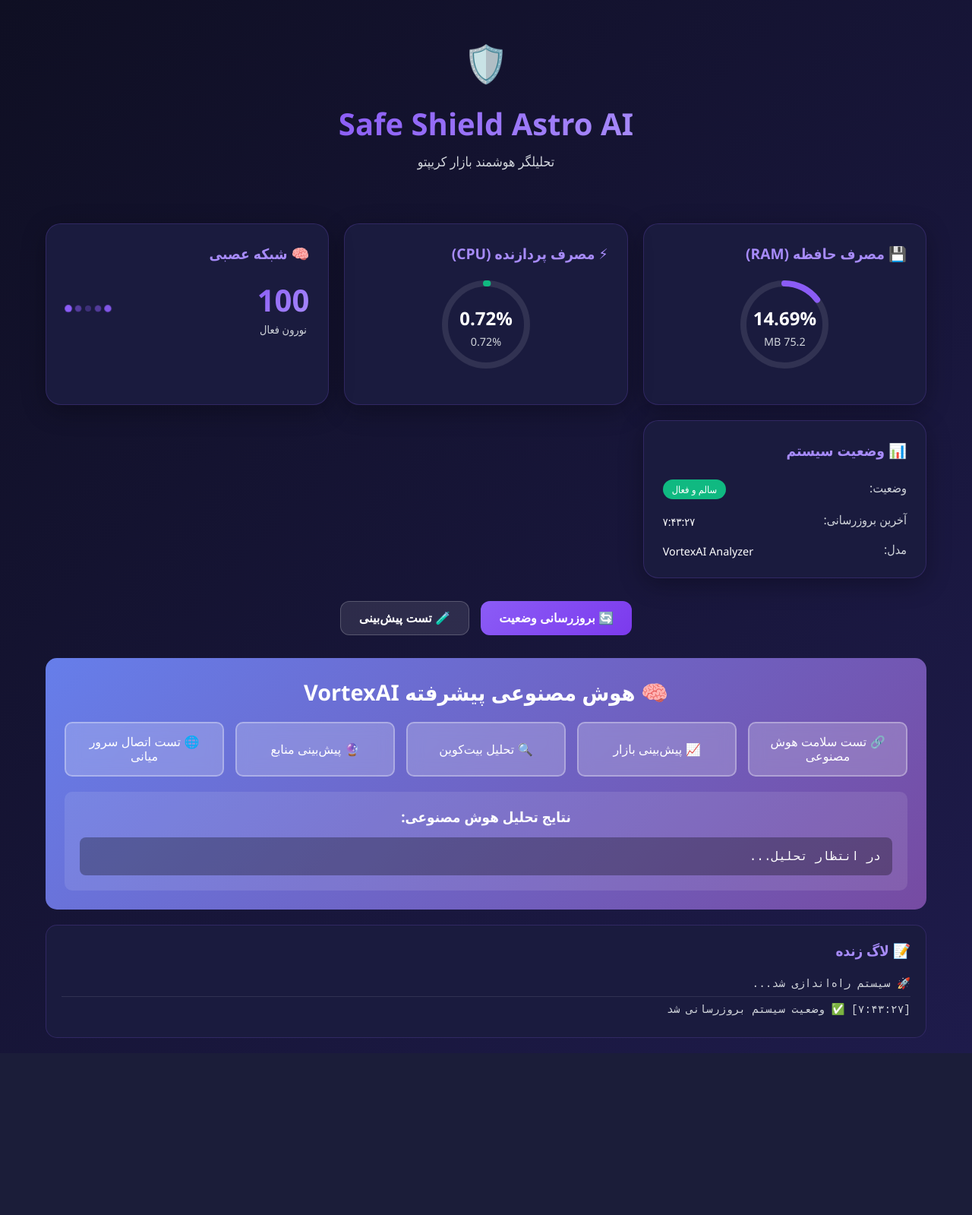
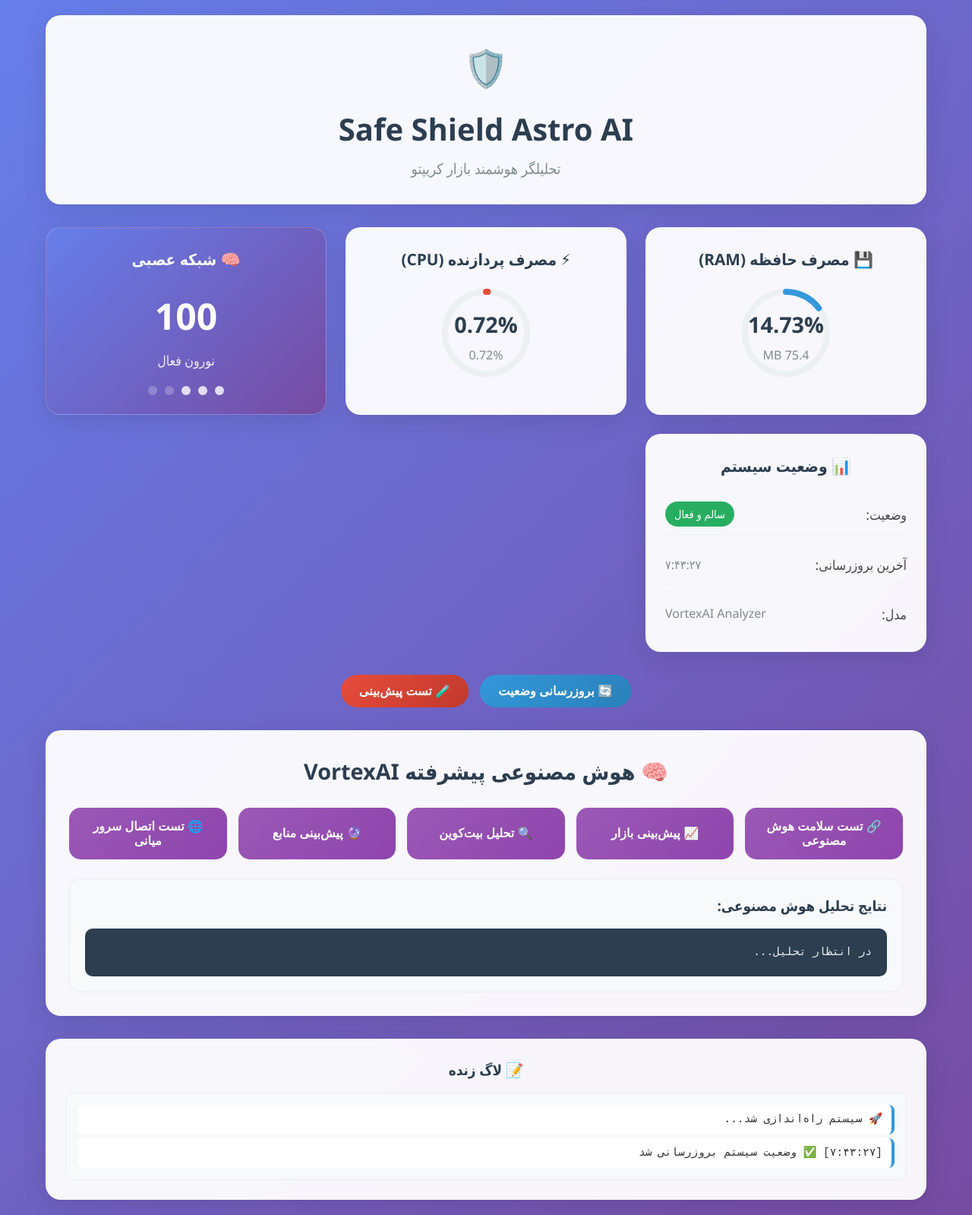
Before and after one commit to hanzo7656-prog/ai_test, a Flask app: page / in a window 1280 px wide. Shown: the whole page at 76% size. Before the commit the page ends 1386 px from the top, so only its background shows below. Run offline with Flask 3, Linux system fonts and the light colour scheme.

Commit message:
Update style.css

```diff
--- a/static/css/style.css
+++ b/static/css/style.css
@@ -1,17 +1,3 @@
-:root {
-    --primary-purple: #8B5CF6;
-    --primary-dark: #7C3AED;
-    --primary-light: #A78BFA;
-    --secondary-purple: #C4B5FD;
-    --background-dark: #0F0F23;
-    --background-card: #1A1B3E;
-    --text-primary: #FFFFFF;
-    --text-secondary: #D1D5DB;
-    --success: #10B981;
-    --warning: #F59E0B;
-    --danger: #EF4444;
-}
-
 * {
     margin: 0;
     padding: 0;
@@ -20,10 +6,10 @@
 
 body {
     font-family: 'Segoe UI', Tahoma, Geneva, Verdana, sans-serif;
-    background: linear-gradient(135deg, var(--background-dark) 0%, #1E1B4B 100%);
-    color: var(--text-primary);
+    background: linear-gradient(135deg, #667eea 0%, #764ba2 100%);
+    color: #333;
     min-height: 100vh;
-    direction: rtl;
+    line-height: 1.6;
 }
 
 .container {
@@ -34,70 +20,77 @@
 
 /* هدر */
 .header {
-    text-align: center;
-    margin-bottom: 40px;
-    padding: 30px 0;
+    background: rgba(255, 255, 255, 0.95);
+    backdrop-filter: blur(10px);
+    border-radius: 20px;
+    padding: 30px;
+    margin-bottom: 30px;
+    box-shadow: 0 8px 32px rgba(0, 0, 0, 0.1);
+    border: 1px solid rgba(255, 255, 255, 0.2);
 }
 
 .logo {
-    display: flex;
-    flex-direction: column;
-    align-items: center;
-    gap: 10px;
+    text-align: center;
 }
 
 .logo-icon {
-    font-size: 3rem;
+    font-size: 3em;
     margin-bottom: 10px;
 }
 
 .logo h1 {
-    font-size: 2.5rem;
-    background: linear-gradient(135deg, var(--primary-purple), var(--primary-light));
-    -webkit-background-clip: text;
-    -webkit-text-fill-color: transparent;
-    background-clip: text;
+    font-size: 2.5em;
+    color: #2c3e50;
+    margin-bottom: 5px;
 }
 
 .subtitle {
-    color: var(--text-secondary);
-    font-size: 1.1rem;
+    font-size: 1.2em;
+    color: #7f8c8d;
+    font-weight: 300;
 }
 
-/* شبکه دشبورد */
+/* گرید دشبورد */
 .dashboard-grid {
     display: grid;
     grid-template-columns: repeat(auto-fit, minmax(280px, 1fr));
-    gap: 20px;
+    gap: 25px;
     margin-bottom: 30px;
 }
 
 /* کارت‌های وضعیت */
 .status-card {
-    background: var(--background-card);
+    background: rgba(255, 255, 255, 0.95);
+    backdrop-filter: blur(10px);
     border-radius: 20px;
     padding: 25px;
-    border: 1px solid rgba(139, 92, 246, 0.2);
-    box-shadow: 0 8px 32px rgba(0, 0, 0, 0.3);
+    box-shadow: 0 8px 32px rgba(0, 0, 0, 0.1);
+    border: 1px solid rgba(255, 255, 255, 0.2);
+    transition: transform 0.3s ease, box-shadow 0.3s ease;
+}
+
+.status-card:hover {
+    transform: translateY(-5px);
+    box-shadow: 0 12px 40px rgba(0, 0, 0, 0.15);
 }
 
 .card-header {
     margin-bottom: 20px;
+    text-align: center;
 }
 
 .card-header h3 {
-    color: var(--primary-light);
-    margin-bottom: 5px;
-    font-size: 1.2rem;
+    font-size: 1.3em;
+    color: #2c3e50;
+    font-weight: 600;
 }
 
-/* نوارهای دایره‌ای */
+/* پیشرفت حلقوی */
 .circular-progress {
+    position: relative;
     display: flex;
     justify-content: center;
     align-items: center;
-    position: relative;
-    margin: 15px 0;
 }
 
 .progress-ring {
@@ -105,13 +98,13 @@
 }
 
 .progress-ring-background {
-    fill: none;
-    stroke: rgba(255, 255, 255, 0.1);
+    fill: transparent;
+    stroke: #ecf0f1;
     stroke-width: 8;
 }
 
 .progress-ring-circle {
-    fill: none;
+    fill: transparent;
     stroke-width: 8;
     stroke-linecap: round;
     transform: rotate(-90deg);
@@ -120,11 +113,11 @@
 }
 
 .ram-progress {
-    stroke: var(--primary-purple);
+    stroke: #3498db;
 }
 
 .cpu-progress {
-    stroke: var(--success);
+    stroke: #e74c3c;
 }
 
 .progress-text {
@@ -137,82 +130,70 @@
 
 .percentage {
     display: block;
-    font-size: 1.5rem;
+    font-size: 1.8em;
     font-weight: bold;
-    color: var(--text-primary);
+    color: #2c3e50;
+    margin-bottom: 5px;
 }
 
 .value {
     display: block;
-    font-size: 0.9rem;
-    color: var(--text-secondary);
-    margin-top: 5px;
+    font-size: 1em;
+    color: #7f8c8d;
 }
 
-.status-indicator {
-    display: inline-block;
-    padding: 4px 12px;
-    border-radius: 20px;
-    font-size: 0.8rem;
-    font-weight: bold;
-    margin-top: 8px;
+/* کارت نورون‌ها */
+.neuron-card {
+    background: linear-gradient(135deg, #667eea 0%, #764ba2 100%);
+    color: white;
 }
 
-.status-excellent { background: var(--success); }
-.status-optimal { background: var(--primary-purple); }
-.status-warning { background: var(--warning); }
-.status-critical { background: var(--danger); }
+.neuron-card .card-header h3 {
+    color: white;
+}
 
-/* بخش نورون‌ها */
 .neuron-stats {
     display: flex;
+    flex-direction: column;
     align-items: center;
-    justify-content: space-between;
+    gap: 20px;
 }
 
 .neuron-count {
     text-align: center;
 }
 
-.neuron-count .number {
-    font-size: 2.5rem;
+.number {
+    display: block;
+    font-size: 3em;
     font-weight: bold;
-    background: linear-gradient(135deg, var(--primary-purple), var(--primary-light));
-    -webkit-background-clip: text;
-    -webkit-text-fill-color: transparent;
-    background-clip: text;
-    display: block;
+    margin-bottom: 5px;
 }
 
-.neuron-count .label {
-    color: var(--text-secondary);
-    font-size: 0.9rem;
+.label {
+    font-size: 1.1em;
+    opacity: 0.9;
+}
+
+.neuron-visual {
+    display: flex;
+    justify-content: center;
 }
 
 .neuron-dots {
     display: flex;
-    gap: 5px;
+    gap: 10px;
 }
 
 .neuron-dot {
-    width: 8px;
-    height: 8px;
+    width: 12px;
+    height: 12px;
     border-radius: 50%;
-    background: var(--primary-purple);
-    animation: pulse 2s infinite;
+    background: rgba(255, 255, 255, 0.8);
+    transition: opacity 0.3s ease;
 }
 
-.neuron-dot:nth-child(2) { animation-delay: 0.4s; }
-.neuron-dot:nth-child(3) { animation-delay: 0.8s; }
-.neuron-dot:nth-child(4) { animation-delay: 1.2s; }
-.neuron-dot:nth-child(5) { animation-delay: 1.6s; }
-
-@keyframes pulse {
-    0%, 100% { opacity: 0.3; transform: scale(1); }
-    50% { opacity: 1; transform: scale(1.2); }
-}
-
-/* اطلاعات سیستم */
+/* کارت سیستم */
 .system-info {
     display: flex;
     flex-direction: column;
@@ -223,23 +204,20 @@
     display: flex;
     justify-content: space-between;
     align-items: center;
+    padding: 10px 0;
+    border-bottom: 1px solid #ecf0f1;
 }
 
-.info-item .label {
-    color: var(--text-secondary);
-}
-
-.info-item .value {
-    color: var(--text-primary);
-    font-weight: 500;
+.info-item:last-child {
+    border-bottom: none;
 }
 
 .status-badge {
-    background: var(--success);
-    padding: 4px 12px;
+    background: #27ae60;
+    color: white;
+    padding: 5px 12px;
     border-radius: 20px;
-    font-size: 0.8rem;
-    font-weight: bold;
+    font-size: 0.9em;
 }
 
 /* پنل کنترل */
@@ -248,100 +226,50 @@
     gap: 15px;
     justify-content: center;
     margin-bottom: 30px;
+    flex-wrap: wrap;
 }
 
 .btn {
     padding: 12px 24px;
     border: none;
-    border-radius: 12px;
-    font-size: 1rem;
+    border-radius: 50px;
+    font-size: 1em;
     font-weight: 600;
     cursor: pointer;
     transition: all 0.3s ease;
+    min-width: 160px;
 }
 
 .btn-primary {
-    background: linear-gradient(135deg, var(--primary-purple), var(--primary-dark));
+    background: linear-gradient(135deg, #3498db, #2980b9);
     color: white;
 }
 
-.btn-primary:hover {
-    transform: translateY(-2px);
-    box-shadow: 0 8px 25px rgba(139, 92, 246, 0.4);
+.btn-secondary {
+    background: linear-gradient(135deg, #e74c3c, #c0392b);
+    color: white;
 }
 
-.btn-secondary {
-    background: rgba(255, 255, 255, 0.1);
-    color: var(--text-primary);
-    border: 1px solid rgba(255, 255, 255, 0.2);
+.btn:hover {
+    transform: translateY(-2px);
+    box-shadow: 0 5px 15px rgba(0, 0, 0, 0.2);
 }
 
-.btn-secondary:hover {
-    background: rgba(255, 255, 255, 0.2);
-}
-
-/* پنل لاگ */
-.log-panel {
-    background: var(--background-card);
-    border-radius: 15px;
-    padding: 20px;
-    border: 1px solid rgba(139, 92, 246, 0.2);
-}
-
-.log-panel h3 {
-    color: var(--primary-light);
-    margin-bottom: 15px;
-}
-
-.log-content {
-    max-height: 200px;
-    overflow-y: auto;
-    font-family: 'Courier New', monospace;
-    font-size: 0.9rem;
-}
-
-.log-entry {
-    padding: 8px 0;
-    border-bottom: 1px solid rgba(255, 255, 255, 0.1);
-    color: var(--text-secondary);
-}
-
-.log-entry:last-child {
-    border-bottom: none;
-}
-
-/* رسپانسیو */
-@media (max-width: 768px) {
-    .dashboard-grid {
-        grid-template-columns: 1fr;
-    }
-
-    .container {
-        padding: 10px;
-    }
-
-    .logo h1 {
-        font-size: 2rem;
-    }
-
-    .neuron-stats {
-        flex-direction: column;
-        gap: 15px;
-        text-align: center;
-    }
-}
-
+/* بخش هوش مصنوعی */
 .ai-section {
-    background: linear-gradient(135deg, #667eea 0%, #764ba2 100%);
-    padding: 25px;
-    border-radius: 15px;
-    margin: 20px 0;
-    color: white;
+    background: rgba(255, 255, 255, 0.95);
+    backdrop-filter: blur(10px);
+    border-radius: 20px;
+    padding: 30px;
+    margin-bottom: 30px;
+    box-shadow: 0 8px 32px rgba(0, 0, 0, 0.1);
+    border: 1px solid rgba(255, 255, 255, 0.2);
 }
 
 .ai-section h2 {
     text-align: center;
-    margin-bottom: 20px;
+    color: #2c3e50;
+    margin-bottom: 25px;
     font-size: 1.8em;
 }
 
@@ -349,47 +277,116 @@
     display: grid;
     grid-template-columns: repeat(auto-fit, minmax(200px, 1fr));
     gap: 15px;
-    margin-bottom: 20px;
+    margin-bottom: 25px;
 }
 
 .ai-btn {
-    background: rgba(255, 255, 255, 0.2);
-    border: 2px solid rgba(255, 255, 255, 0.3);
+    padding: 15px 20px;
+    background: linear-gradient(135deg, #9b59b6, #8e44ad);
     color: white;
-    padding: 15px;
-    border-radius: 10px;
+    border: none;
+    border-radius: 15px;
+    font-size: 1em;
+    font-weight: 600;
     cursor: pointer;
-    font-size: 1em;
     transition: all 0.3s ease;
-    backdrop-filter: blur(10px);
+    text-align: center;
 }
 
 .ai-btn:hover {
-    background: rgba(255, 255, 255, 0.3);
     transform: translateY(-2px);
     box-shadow: 0 5px 15px rgba(0, 0, 0, 0.2);
 }
 
 .results-container {
-    background: rgba(255, 255, 255, 0.1);
+    background: #f8f9fa;
+    border-radius: 15px;
     padding: 20px;
-    border-radius: 10px;
-    margin-top: 20px;
+    border: 1px solid #e9ecef;
 }
 
 .results-container h3 {
+    color: #2c3e50;
+    margin-bottom: 15px;
+}
+
+#ai-output {
+    background: #2c3e50;
+    color: #ecf0f1;
+    padding: 20px;
+    border-radius: 10px;
+    font-family: 'Courier New', monospace;
+    font-size: 0.9em;
+    max-height: 300px;
+    overflow-y: auto;
+    white-space: pre-wrap;
+    word-wrap: break-word;
+}
+
+/* پنل لاگ */
+.log-panel {
+    background: rgba(255, 255, 255, 0.95);
+    backdrop-filter: blur(10px);
+    border-radius: 20px;
+    padding: 25px;
+    box-shadow: 0 8px 32px rgba(0, 0, 0, 0.1);
+    border: 1px solid rgba(255, 255, 255, 0.2);
+}
+
+.log-panel h3 {
+    color: #2c3e50;
     margin-bottom: 15px;
     text-align: center;
 }
 
-#ai-output {
-    background: rgba(0, 0, 0, 0.3);
+.log-content {
+    background: #f8f9fa;
+    border-radius: 10px;
     padding: 15px;
+    max-height: 200px;
+    overflow-y: auto;
+    border: 1px solid #e9ecef;
+}
+
+.log-entry {
+    padding: 8px 12px;
+    margin-bottom: 5px;
+    background: white;
     border-radius: 8px;
-    color: #fff;
+    border-right: 4px solid #3498db;
     font-family: 'Courier New', monospace;
-    white-space: pre-wrap;
-    word-wrap: break-word;
-    max-height: 400px;
-    overflow-y: auto;
+    font-size: 0.9em;
 }
+
+.log-entry:last-child {
+    margin-bottom: 0;
+}
+
+/* رسپانسیو */
+@media (max-width: 768px) {
+    .container {
+        padding: 10px;
+    }
+
+    .dashboard-grid {
+        grid-template-columns: 1fr;
+    }
+
+    .button-grid {
+        grid-template-columns: 1fr;
+    }
+
+    .control-panel {
+        flex-direction: column;
+        align-items: center;
+    }
+
+    .btn {
+        width: 100%;
+        max-width: 300px;
+    }
+
+    .logo h1 {
+        font-size: 2em;
+    }
+}
```
